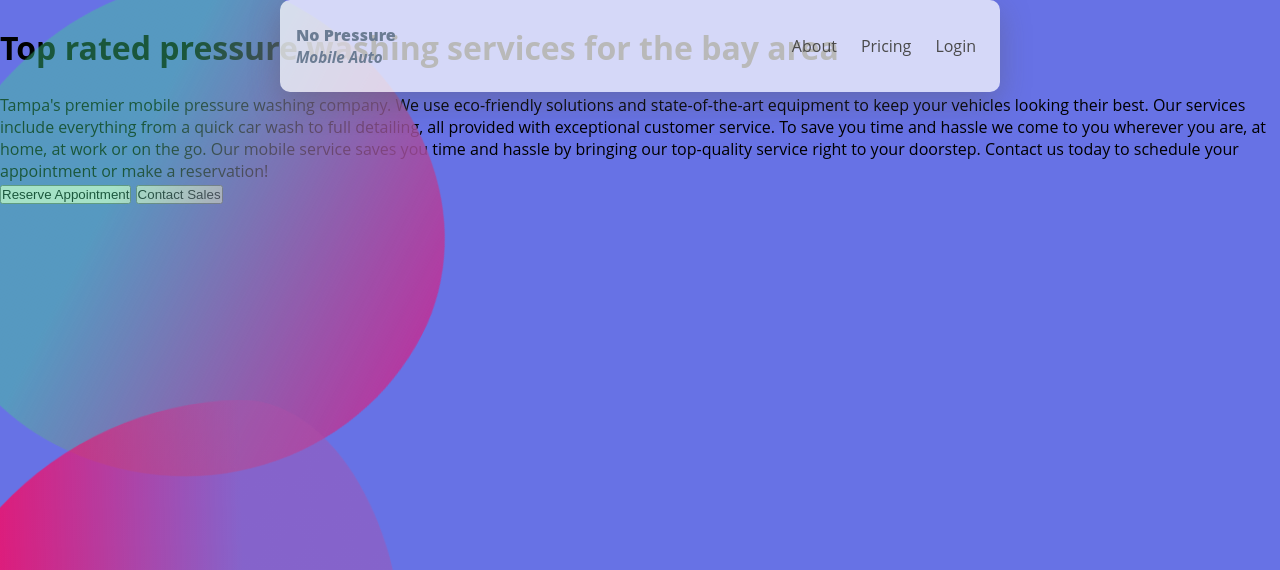
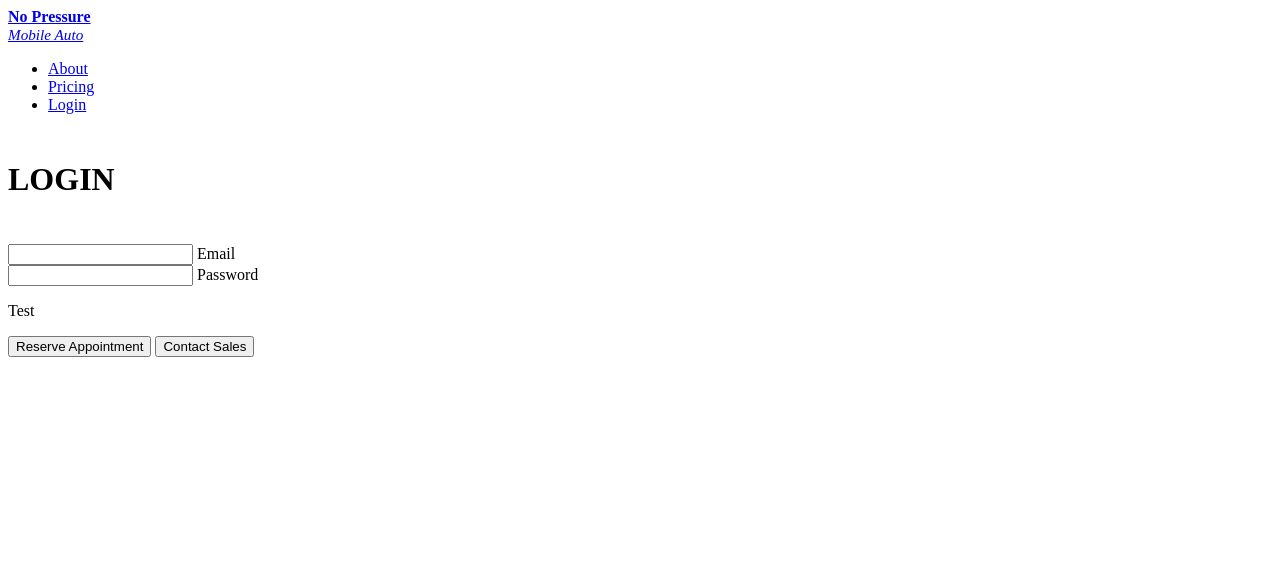
Before and after one commit to Randybutternugs/Nopressure, a Flask app: page / in a window 1280 px wide. Shown: the top 570 px of the page. After the commit the page ends 357 px from the top, so only its background shows below. Run offline with Flask 2, Linux system fonts and the light colour scheme.

Commit message:
Changes to homepage, will convert to login page.

```diff
--- a/NoPressureMobileAuto/static/css/main.css
+++ b/NoPressureMobileAuto/static/css/main.css
@@ -1,3 +1,6 @@
+
+
+@media screen and (max-width: 600px) {
     * {
         padding: 0;
         margin: 0;
@@ -93,8 +96,6 @@
 
     }
 
-@media screen and (max-width: 600px) {
-
     .wrapper {
         position: absolute;
         transform: translate(-50%,-50%);
@@ -166,5 +167,4 @@
         border: none;
     }
 
-
 }
--- a/NoPressureMobileAuto/templates/homepage.html
+++ b/NoPressureMobileAuto/templates/homepage.html
@@ -27,8 +27,16 @@
 <div class="wrapper">
     <div class="container">
         <div class="framewrapper">
-            <h1 style="font-weight: bolder; padding: 2% 0px;"> Top rated pressure washing services for the bay area</h1>
-            <p style="font-weight: 500;">Tampa's premier mobile pressure washing company. We use eco-friendly solutions and state-of-the-art equipment to keep your vehicles looking their best. Our services include everything from a quick car wash to full detailing, all provided with exceptional customer service. To save you time and hassle we come to you wherever you are, at home, at work or on the go. Our mobile service saves you time and hassle by bringing our top-quality service right to your doorstep. Contact us today to schedule your appointment or make a reservation!</p>
+            <h1 style="font-weight: bolder; padding: 2% 0px;">LOGIN</h1>
+            <div class="input-box">
+              <input type="email" required>
+              <label>Email</label>
+            </div>
+            <div class="input-box">
+              <input type="password" required>
+              <label>Password</label>
+            </div>
+            <p style="font-weight: 500;">Test</p>
             <div class="buttonwrapper">
                 <button type="button">Reserve Appointment </button>
                 <button type="button">Contact Sales </button>
```
Lines whose indentation alone changed are shown as unchanged.
